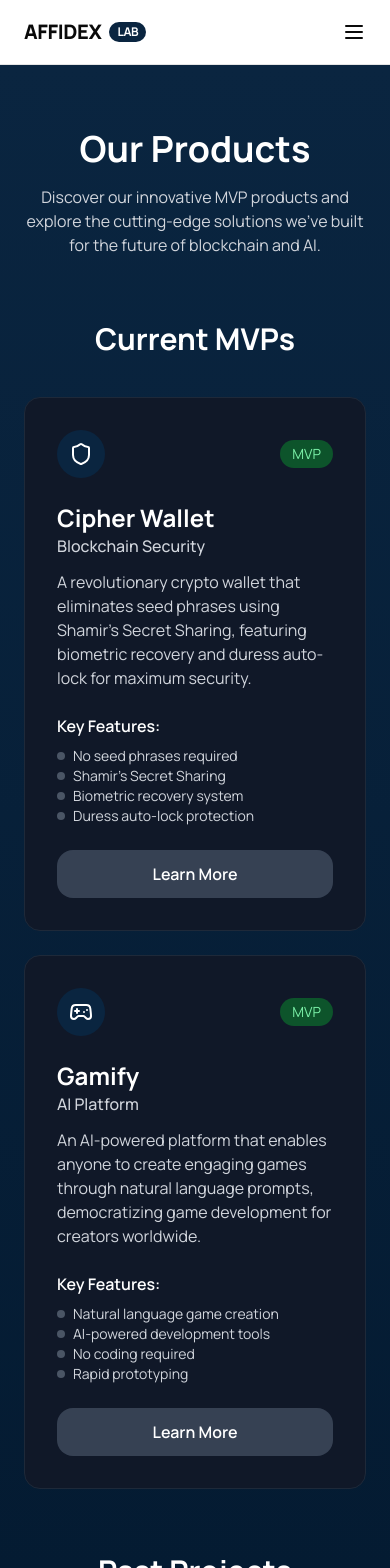
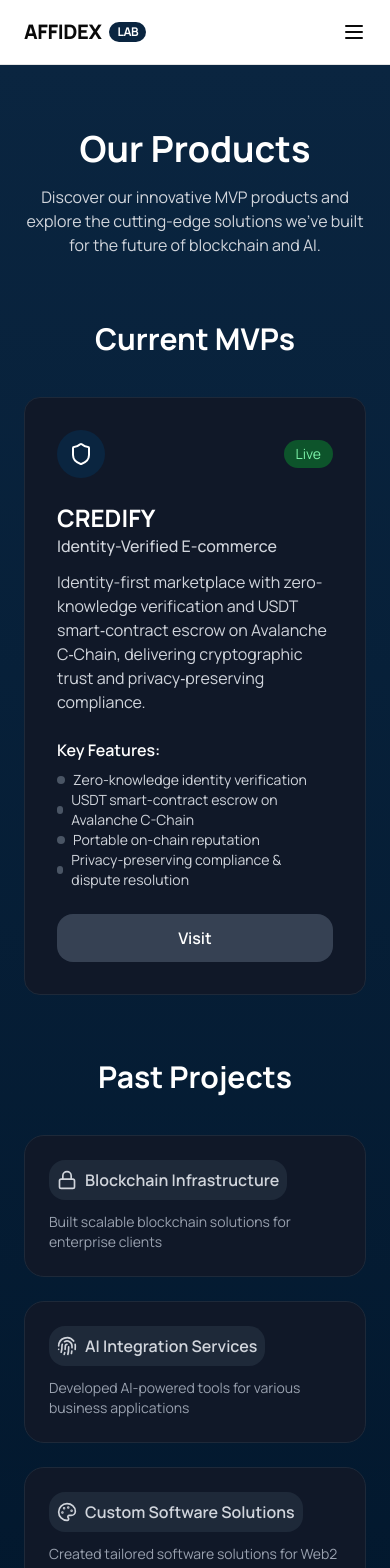
Before and after one commit to Affidex-Lab/affidexnew, a React (Vite) app: page /products in a window 390 px wide. Shown: the top 1568 px of the page. Built offline with nearby package versions, Linux system fonts and the light colour scheme.

Commit message:
Done editing the website

```diff
--- a/index.html
+++ b/index.html
@@ -2,7 +2,7 @@
 <html lang="en">
   <head>
     <meta charset="UTF-8" />
-    <link rel="icon" type="image/svg+xml" href="/vite.svg" />
+    <link rel="icon" type="image/svg+xml" href="/" />
     <meta name="viewport" content="width=device-width, initial-scale=1.0" />
 
     <title>AFFIDEX LAB — Incubation Lab</title>
@@ -13,7 +13,7 @@
     <meta property="og:description" content="Helping founders turn ideas into ventures with programs, mentorship, and rapid prototyping." />
     <meta property="og:type" content="website" />
     <meta property="og:url" content="/" />
-    <meta property="og:image" content="/vite.svg" />
+    <meta property="og:image" content="/" />
 
     <meta name="twitter:card" content="summary_large_image" />
     <meta name="twitter:title" content="AFFIDEX LAB — Incubation Lab" />
--- a/src/App.tsx
+++ b/src/App.tsx
@@ -4,7 +4,7 @@
 import About from "./pages/About";
 import Services from "./pages/Services";
 import Products from "./pages/Products";
-import WhitePaper from "./pages/WhitePaper";
+import Roadmap from "./pages/Roadmap";
 import PrivacyPolicy from "./pages/PrivacyPolicy";
 import Terms from "./pages/Terms";
 import Contact from "./pages/Contact";
@@ -22,7 +22,7 @@
           <Route path="/about" element={<About />} />
           <Route path="/services" element={<Services />} />
           <Route path="/products" element={<Products />} />
-          <Route path="/white-paper" element={<WhitePaper />} />
+          <Route path="/roadmap" element={<Roadmap />} />
           <Route path="/privacy-policy" element={<PrivacyPolicy />} />
           <Route path="/terms-and-conditions" element={<Terms />} />
           <Route path="/contact" element={<Contact />} />
--- a/src/components/Navbar.tsx
+++ b/src/components/Navbar.tsx
@@ -6,7 +6,7 @@
   const nav = [
     { to: "/products", label: "Products" },
     { to: "/services", label: "Services" },
-    { to: "/white-paper", label: "White Paper" },
+    { to: "/roadmap", label: "Roadmap" },
     { to: "/about", label: "About" },
   ];
   const { pathname } = useLocation();
--- a/src/pages/About.tsx
+++ b/src/pages/About.tsx
@@ -9,10 +9,10 @@
   ];
 
   const milestones = [
-    { year: "2020", title: "CreedTech Group Founded", description: "Started as a technology consultancy focusing on Web2 development and digital transformation." },
-    { year: "2022", title: "Blockchain Expansion", description: "Expanded into Web3 and blockchain development, building solutions for the decentralized ecosystem." },
-    { year: "2023", title: "AI Integration", description: "Integrated artificial intelligence capabilities to enhance our development offerings and create smarter solutions." },
-    { year: "2024", title: "Affidex Lab Evolution", description: "Transformed into Affidex Lab, an incubation laboratory focused on core utility projects and MVP development." },
+    { year: "2023", title: "CreedTech Group Founded", description: "Started as a technology consultancy focusing on Web2 development and digital transformation." },
+    { year: "2024", title: "Blockchain Expansion", description: "Expanded into Web3 and blockchain development, building solutions for the decentralized ecosystem." },
+    // { year: "2023", title: "AI Integration", description: "Integrated artificial intelligence capabilities to enhance our development offerings and create smarter solutions." },
+    { year: "2025", title: "Affidex Lab Evolution", description: "Transformed into Affidex Lab, an incubation laboratory focused on core utility projects and MVP development." },
   ];
 
   return (
--- a/src/pages/Contact.tsx
+++ b/src/pages/Contact.tsx
@@ -1,5 +1,6 @@
 import { useState } from "react";
-import { ArrowRight, Mail, MapPin, Linkedin, Twitter } from "lucide-react";
+import { ArrowRight, Mail, MapPin } from "lucide-react";
+import { FaXTwitter, FaLinkedin } from "react-icons/fa6";
 import emailjs from "@emailjs/browser";
 
 function encode(data: Record<string, string>) {
@@ -98,7 +99,7 @@
                 <Mail className="mt-1 text-slate-500" size={18} />
                 <div>
                   <div className="text-sm font-medium">Email</div>
-                  <a href="mailto:contact@affidexlab.com" className="text-sm text-slate-600 hover:underline">contact@affidexlab.com</a>
+                  <a href={`mailto:${import.meta.env.VITE_EMAILJS_RECIPIENT_EMAIL}`} className="text-sm text-slate-600 hover:underline">{import.meta.env.VITE_EMAILJS_RECIPIENT_EMAIL}</a>
                 </div>
               </div>
               <div className="flex items-start gap-3">
@@ -109,8 +110,8 @@
                 </div>
               </div>
               <div className="flex items-center gap-4 pt-2">
-                <a href="https://linkedin.com/company/affidexlab" target="_blank" rel="noopener noreferrer" className="inline-flex items-center gap-2 rounded-full border bg-white px-3 py-1.5 text-sm text-slate-700 transition hover:bg-slate-50"><Linkedin size={16}/>LinkedIn</a>
-                <a href="https://x.com/affidexlab" target="_blank" rel="noopener noreferrer" className="inline-flex items-center gap-2 rounded-full border bg-white px-3 py-1.5 text-sm text-slate-700 transition hover:bg-slate-50"><Twitter size={16}/>X</a>
+                <a href="https://linkedin.com/company/affidexlab" target="_blank" rel="noopener noreferrer" className="inline-flex items-center gap-2 rounded-full border bg-white px-3 py-1.5 text-sm text-slate-700 transition hover:bg-slate-50"><FaLinkedin size={16}/>LinkedIn</a>
+                <a href="https://x.com/affidexlab" target="_blank" rel="noopener noreferrer" className="inline-flex items-center gap-2 rounded-full border bg-white px-3 py-1.5 text-sm text-slate-700 transition hover:bg-slate-50"><FaXTwitter size={16}/>X</a>
               </div>
             </div>
           </div>
--- a/src/pages/Products.tsx
+++ b/src/pages/Products.tsx
@@ -3,33 +3,48 @@
 export default function Products() {
   const products = [
     {
-      title: "Cipher Wallet",
-      category: "Blockchain Security",
+      title: "CREDIFY",
+      category: "Identity-Verified E-commerce",
       description:
-        "A revolutionary crypto wallet that eliminates seed phrases using Shamir's Secret Sharing, featuring biometric recovery and duress auto-lock for maximum security.",
+        "Identity-first marketplace with zero-knowledge verification and USDT smart‑contract escrow on Avalanche C‑Chain, delivering cryptographic trust and privacy‑preserving compliance.",
       icon: <Shield className="w-6 h-6" />,
       features: [
-        "No seed phrases required",
-        "Shamir's Secret Sharing",
-        "Biometric recovery system",
-        "Duress auto-lock protection",
+        "Zero-knowledge identity verification",
+        "USDT smart-contract escrow on Avalanche C-Chain",
+        "Portable on-chain reputation",
+        "Privacy-preserving compliance & dispute resolution"
       ],
-      status: "MVP",
+      status: "Live",
+      link: "https://credifymarket.xyz"
     },
-    {
-      title: "Gamify",
-      category: "AI Platform",
-      description:
-        "An AI-powered platform that enables anyone to create engaging games through natural language prompts, democratizing game development for creators worldwide.",
-      icon: <Gamepad2 className="w-6 h-6" />,
-      features: [
-        "Natural language game creation",
-        "AI-powered development tools",
-        "No coding required",
-        "Rapid prototyping",
-      ],
-      status: "MVP",
-    },
+    // {
+    //   title: "Cipher Wallet",
+    //   category: "Blockchain Security",
+    //   description:
+    //     "A revolutionary crypto wallet that eliminates seed phrases using Shamir's Secret Sharing, featuring biometric recovery and duress auto-lock for maximum security.",
+    //   icon: <Shield className="w-6 h-6" />,
+    //   features: [
+    //     "No seed phrases required",
+    //     "Shamir's Secret Sharing",
+    //     "Biometric recovery system",
+    //     "Duress auto-lock protection",
+    //   ],
+    //   status: "MVP",
+    // },
+    // {
+    //   title: "Gamify",
+    //   category: "AI Platform",
+    //   description:
+    //     "An AI-powered platform that enables anyone to create engaging games through natural language prompts, democratizing game development for creators worldwide.",
+    //   icon: <Gamepad2 className="w-6 h-6" />,
+    //   features: [
+    //     "Natural language game creation",
+    //     "AI-powered development tools",
+    //     "No coding required",
+    //     "Rapid prototyping",
+    //   ],
+    //   status: "MVP",
+    // },
   ];
 
   const past = [
@@ -68,7 +83,9 @@
                   </div>
                 ))}
               </div>
-              <button className="mt-6 w-full rounded-lg bg-gray-700 px-6 py-3 font-semibold">Learn More</button>
+              <div className="mt-6 w-full rounded-lg bg-gray-700 px-6 py-3 font-semibold flex justify-center">
+                <a href={p.link} className="block">Visit</a>
+              </div>
             </div>
           ))}
         </div>
```
Also changed, not shown: src/pages/Roadmap.tsx (renamed from src/pages/WhitePaper.tsx, +3 -6 lines).
